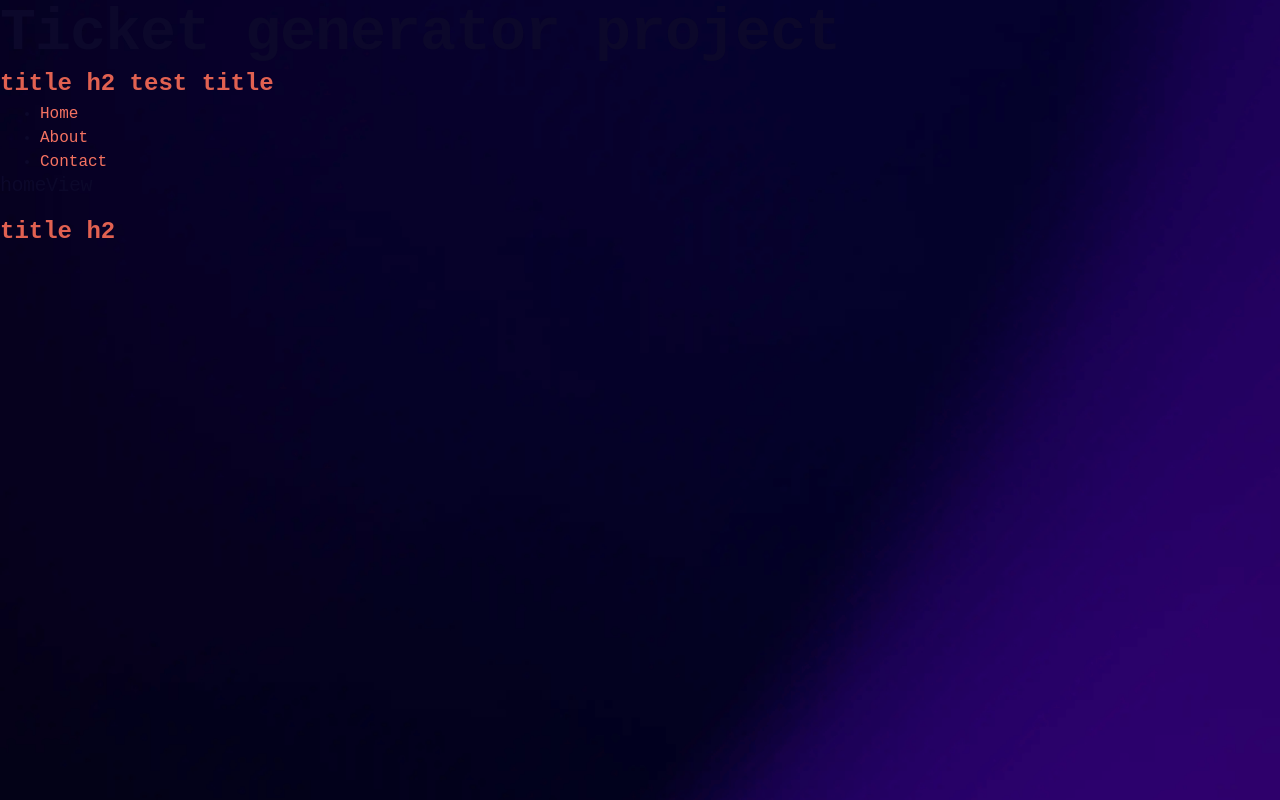
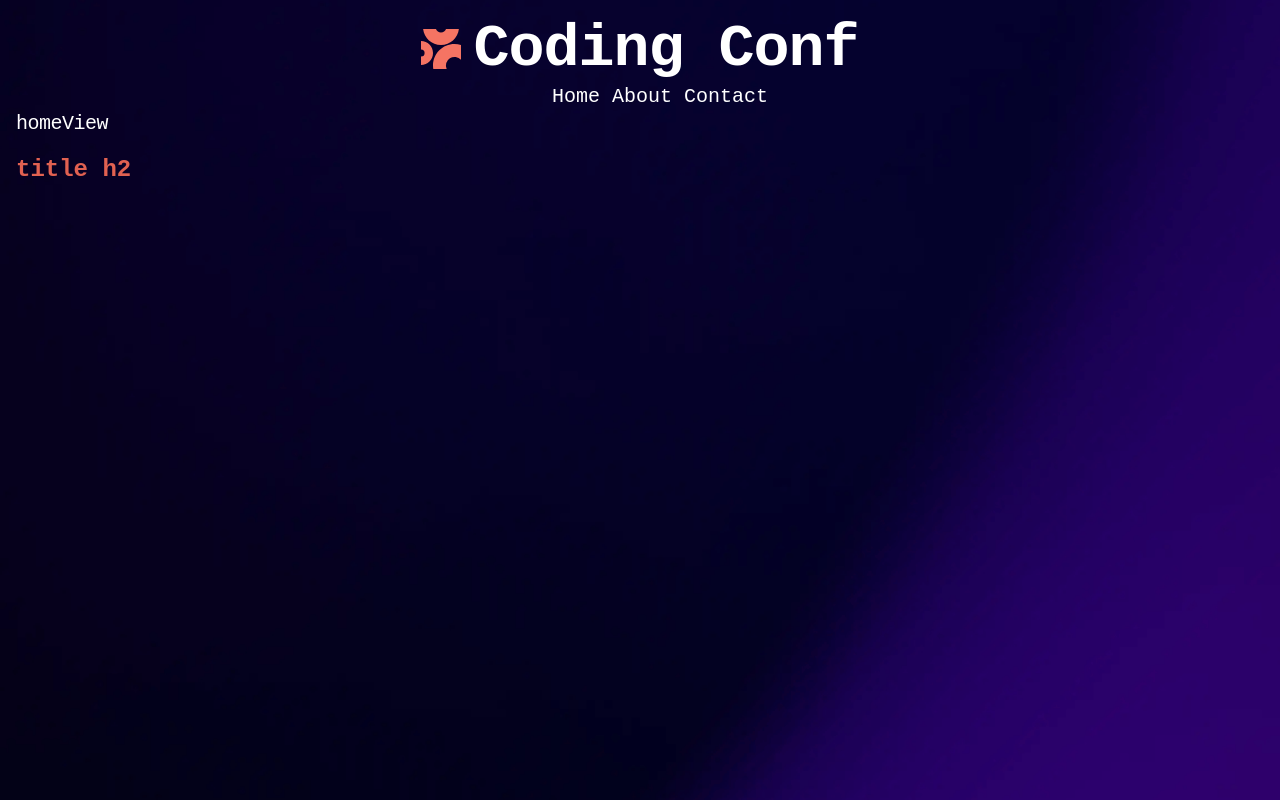
Before and after one commit to MichalDziedzic/Ticket_Event_Generator, a Vue app: page / in a window 1280 px wide. Built offline with nearby package versions, Linux system fonts and the light colour scheme; the HTML template or start-up script is replaced by a standard one; a web font is replaced by a local one.

Commit message:
feat:(navigation): add header navigation bar

```diff
--- a/package.json
+++ b/package.json
@@ -13,6 +13,7 @@
     "format": "prettier --write src/"
   },
   "dependencies": {
+    "@heroicons/vue": "^2.2.0",
     "vue": "^3.5.13",
     "vue-router": "^4.5.0"
   },
--- a/src/App.vue
+++ b/src/App.vue
@@ -1,14 +1,14 @@
 <template>
-  <header>
-    <div class="wrapper">
-      <h1>Ticket generator project</h1>
-      <h2>title h2 test title</h2>
+  <div class="main__wrapper">
+    <header>
       <NavBar />
-    </div>
-  </header>
-  <RouterView />
+    </header>
+    <main class="main__container">
+      <RouterView />
+    </main>
+  </div>
 </template>
 <script setup lang="ts">
-import { RouterLink, RouterView } from 'vue-router'
+import { RouterView } from 'vue-router'
 import NavBar from './components/Navbar.vue'
 </script>
--- a/src/assets/reset.css
+++ b/src/assets/reset.css
@@ -59,3 +59,8 @@ p {
 #__next {
   isolation: isolate;
 }
+
+ul,
+li {
+  list-style: none;
+}
--- a/src/assets/scss/_base.scss
+++ b/src/assets/scss/_base.scss
@@ -1,4 +1,5 @@
 @use 'mixins' as *;
+@use 'typography' as *;
 
 #app {
   // mobile first - default
@@ -17,3 +18,9 @@
     background-image: url('@/assets/images/background-desktop.png');
   }
 }
+
+.main {
+  &__wrapper {
+    padding: $space-4;
+  }
+}
--- a/src/assets/scss/_mixins.scss
+++ b/src/assets/scss/_mixins.scss
@@ -14,3 +14,11 @@
     }
   }
 }
+
+@mixin flex($direction: row, $align: center, $justify: center, $gap: 10px) {
+  display: flex;
+  flex-direction: $direction;
+  align-items: $align;
+  justify-content: $justify;
+  gap: $gap;
+}
--- a/src/assets/scss/_typography.scss
+++ b/src/assets/scss/_typography.scss
@@ -45,7 +45,7 @@ body {
   font-weight: $fw-regular;
   font-size: $fs-400;
   line-height: $lh-normal;
-  color: $neutral900;
+  color: $neutral0;
 }
 
 // Label style
--- a/src/components/Navbar.vue
+++ b/src/components/Navbar.vue
@@ -1,10 +1,135 @@
-<script setup lang="ts"></script>
 <template>
-  <nav>
-    <ul>
-      <li><router-link to="/">Home</router-link></li>
-      <li><router-link to="/about">About</router-link></li>
-      <li><router-link to="/contact">Contact</router-link></li>
-    </ul>
+  <nav class="navbar">
+    <div class="navbar__top-bar">
+      <div class="navbar__logo">
+        <img src="../assets//images/logo-mark.svg" alt="logo-ticket-generator" />
+        <h1>Coding Conf</h1>
+      </div>
+
+      <Bars3Icon v-if="!isOpen" class="hamburger__icon" @click="toggleMenu" />
+      <XMarkIcon v-if="isOpen" class="hamburger__icon" @click="toggleMenu" />
+    </div>
+
+    <div v-if="isOpen" class="navbar__wrapper">
+      <ul class="navbar__list">
+        <li class="navbar__item">
+          <router-link class="navbar__link" to="/" @click="toggleMenu()">Home</router-link>
+        </li>
+        <li class="navbar__item">
+          <router-link class="navbar__link" to="/about" @click="toggleMenu()">About</router-link>
+        </li>
+        <li class="navbar__item">
+          <router-link class="navbar__link" to="/contact" @click="toggleMenu()"
+            >Contact</router-link
+          >
+        </li>
+      </ul>
+    </div>
   </nav>
 </template>
+
+<script setup lang="ts">
+import { ref, onMounted, onBeforeUnmount, watch } from 'vue'
+import { Bars3Icon, XMarkIcon } from '@heroicons/vue/24/solid'
+
+const mql = window.matchMedia('(min-width: 768px)')
+const isOpen = ref(mql.matches)
+
+const updateMenuState = (event: MediaQueryListEvent) => {
+  isOpen.value = event.matches
+  console.log('Menu state updated:', isOpen.value)
+}
+
+onMounted(() => {
+  console.log('Mounted, initial state:', isOpen.value, mql.matches)
+
+  mql.addEventListener('change', updateMenuState)
+})
+
+onBeforeUnmount(() => {
+  mql.removeEventListener('change', updateMenuState)
+})
+
+const toggleMenu = () => {
+  if (!mql.matches) {
+    isOpen.value = !isOpen.value
+  }
+}
+</script>
+
+<style lang="scss">
+.navbar__top-bar {
+  @include flex(row, flex-start, space-between, 12px);
+}
+.navbar {
+  &__wrapper {
+    @include flex(column, flex-start, start, 12px);
+    position: absolute;
+    left: 0;
+    width: 100%;
+    height: 100%;
+    min-height: 100vh;
+    background-color: $orange700;
+
+    @include respond(medium) {
+      @include flex(column, center, start, 12px);
+      position: static;
+      min-height: auto;
+      background-color: inherit;
+      width: auto;
+    }
+  }
+
+  &__list {
+    @include flex(column, flex-start, center, 12px);
+
+    @include respond(medium) {
+      @include flex(row, flex-start, center, 12px);
+    }
+  }
+  &__item {
+    font-size: $fs-600;
+  }
+
+  &__link {
+    color: $neutral0;
+    &:hover {
+      color: $orange700;
+    }
+  }
+
+  &__top-bar {
+    @include flex(row, center, center, 0);
+
+    @include respond(small) {
+      margin-left: 50px;
+    }
+
+    @include respond(medium) {
+      margin-left: inherit;
+    }
+  }
+
+  &__logo {
+    @include flex(row, flex-start, flex-start, 12px);
+    width: 100%;
+
+    @include respond(small) {
+      @include flex(row, flex-start, center, 12px);
+    }
+
+    @include respond(medium) {
+      @include flex(row, center, center, 12px);
+    }
+  }
+}
+
+.hamburger__icon {
+  width: 50px;
+  height: 50px;
+
+  @include respond(medium) {
+    display: none;
+  }
+}
+</style>
```
Also changed, not shown: 1 other file (tests, documents, lock files or other folders).
